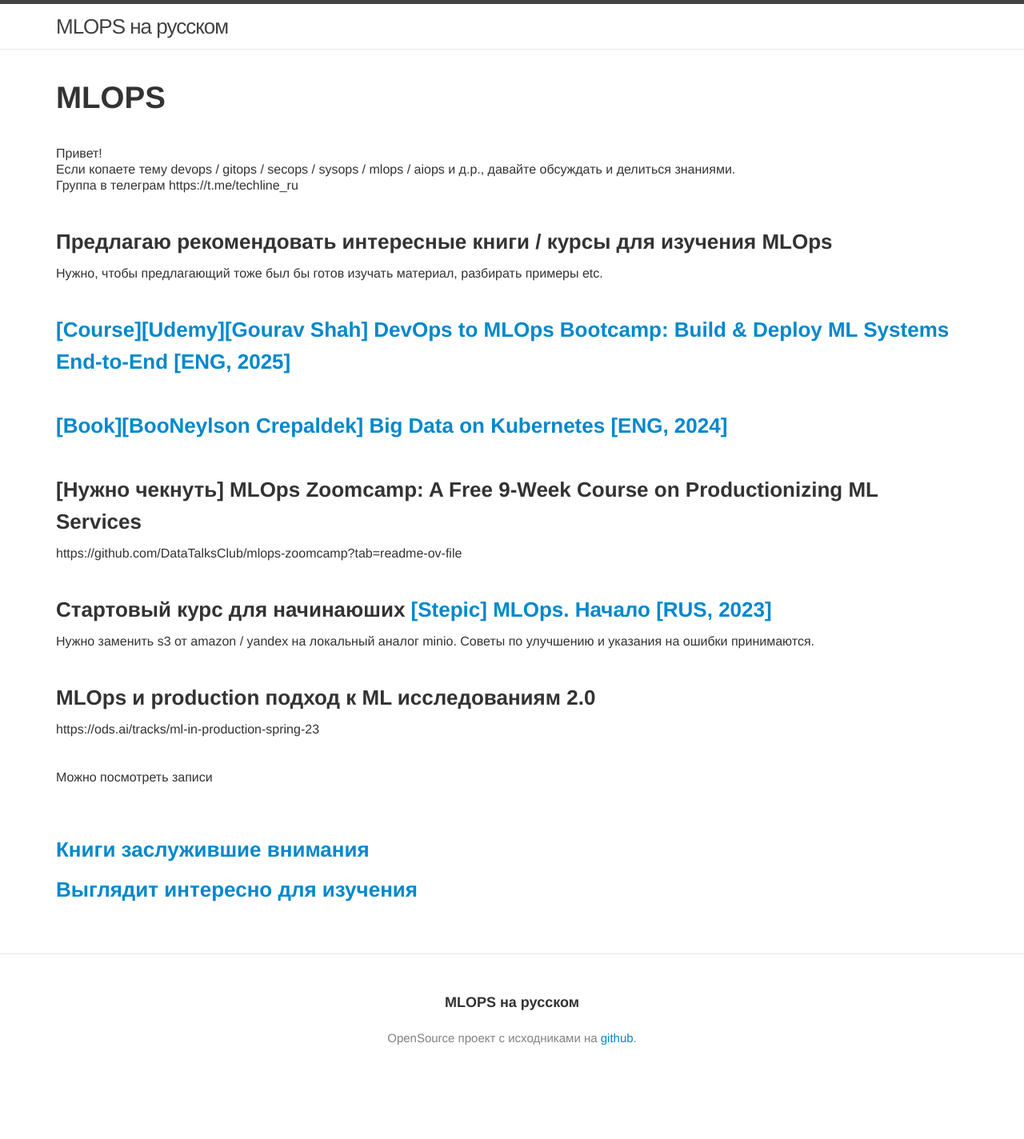
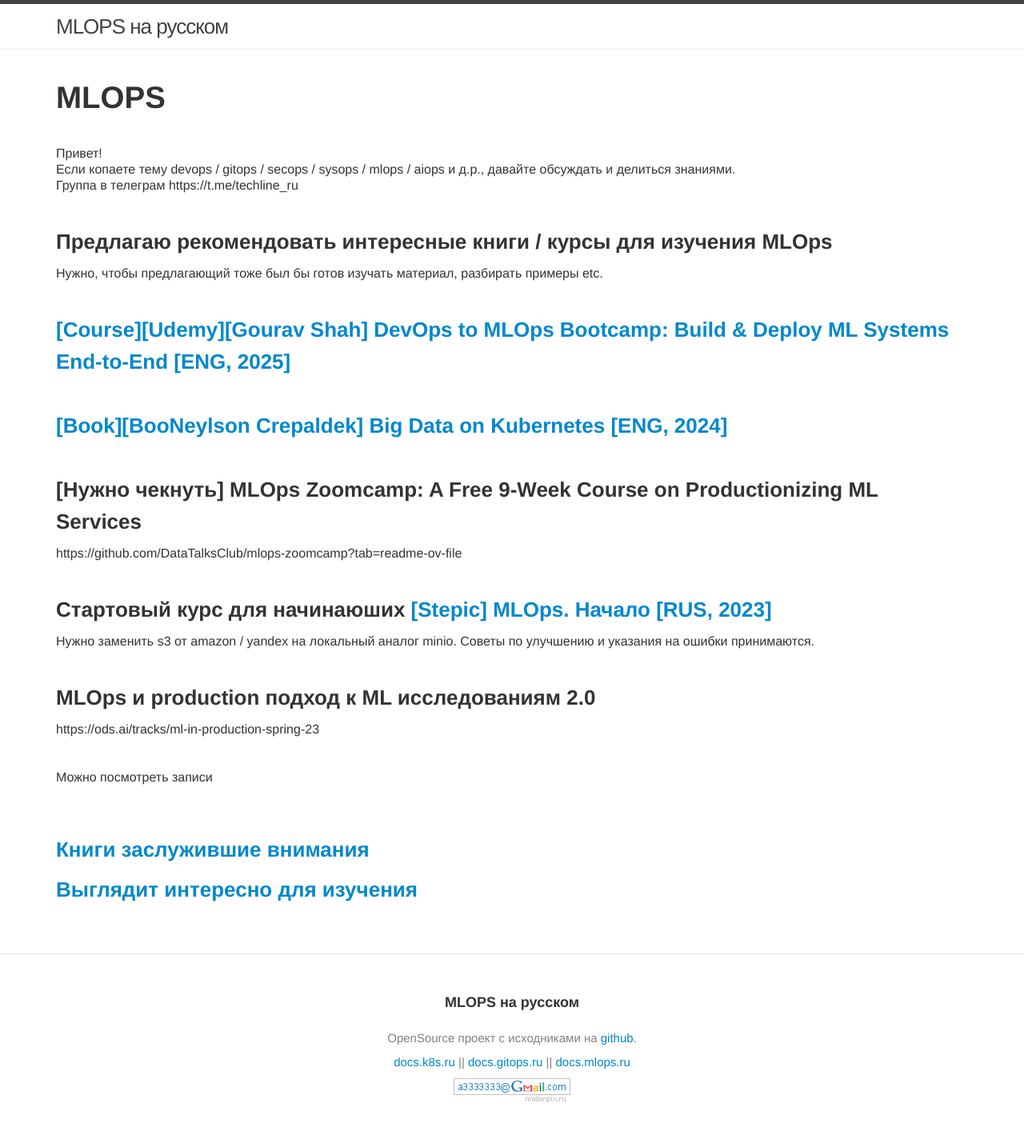
Before and after one commit to webmakaka/docs.mlops.ru, a Jekyll site: the page built from website/00-index.md, in a window 1280 px wide. Shown: the whole page at 80% size. Built offline with Jekyll 4.4.1, drawn with Linux system fonts in a browser that asks for light colours; before the commit the page ends 1353 px from its top, so only the background shows below that.

Commit message:
footer update

```diff
--- a/_includes/footer.html
+++ b/_includes/footer.html
@@ -29,6 +29,16 @@
             >github</a
           >.
         </p>
+
+        <p class="text">
+          <a href="//docs.k8s.ru" rel="nofollow">docs.k8s.ru</a> ||
+          <a href="//docs.gitops.ru" rel="nofollow">docs.gitops.ru</a> ||
+          <a href="//docs.mlops.ru" rel="nofollow">docs.mlops.ru</a>
+        </p>
+         <p class="text">
+          <img src="/img/a3333333mail.gif" alt="Marley" />
+        </p>
+
       </div>
     </div>
   </div>
```
